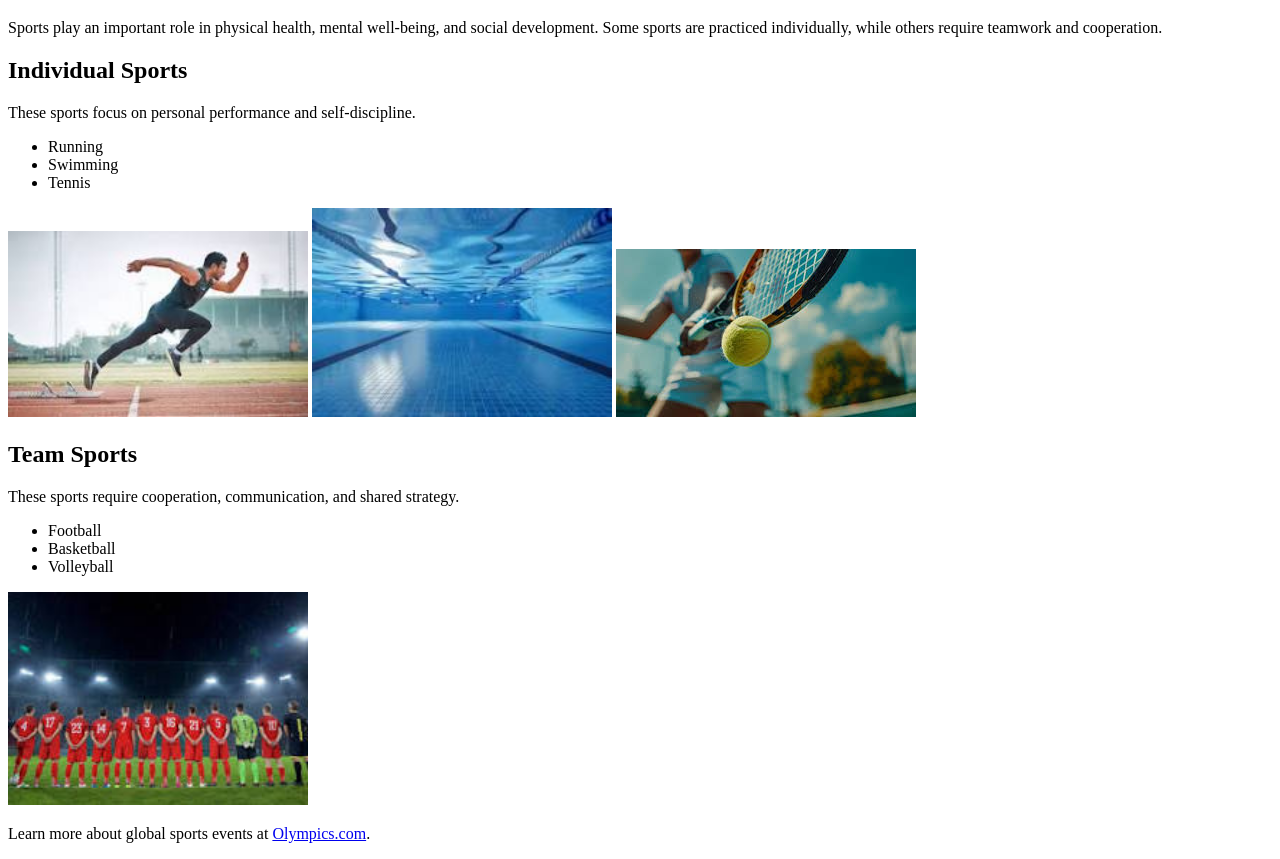
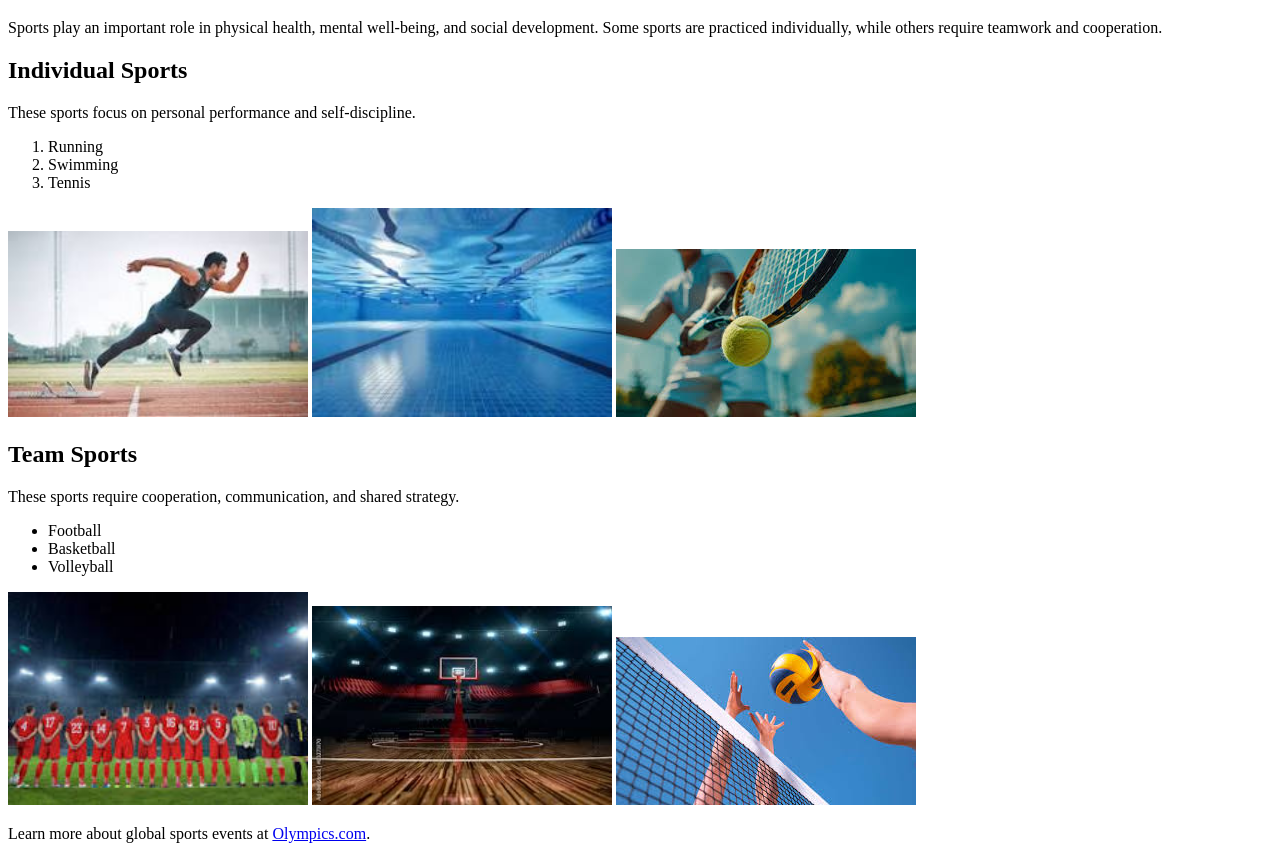
Before and after one commit to AriFaydn/IntroductiontoHTML5, a plain HTML site: page index.html in a window 1280 px wide. Shown: the part 61-920 px from the top of the page. Drawn offline with Linux system fonts and the light colour scheme.

Commit message:
Add files via upload

```diff
--- a/index.html
+++ b/index.html
@@ -23,11 +23,11 @@
             <h2>Individual Sports</h2>
             <p>These sports focus on personal performance and self‑discipline.</p>
 
-            <ul>
+            <ol>
                 <li>Running</li>
                 <li>Swimming</li>
                 <li>Tennis</li>
-            </ul>
+            </ol>
 
             <img src="images/running.jpeg"
                  alt="Running athlete" width="300">
@@ -53,6 +53,12 @@
             <img src="images/football.jpeg"
                  alt="Football team" width="300">
 
+            <img src="images/basketball.jpeg"
+                 alt="Basketball" width="300">
+
+            <img src="images/volleyball.jpeg"
+                 alt="Volleyball" width="300">
+
         </section>
 
         <p>
```
Also changed, not shown: images/basketball.jpeg (added), images/volleyball.jpeg (added).
